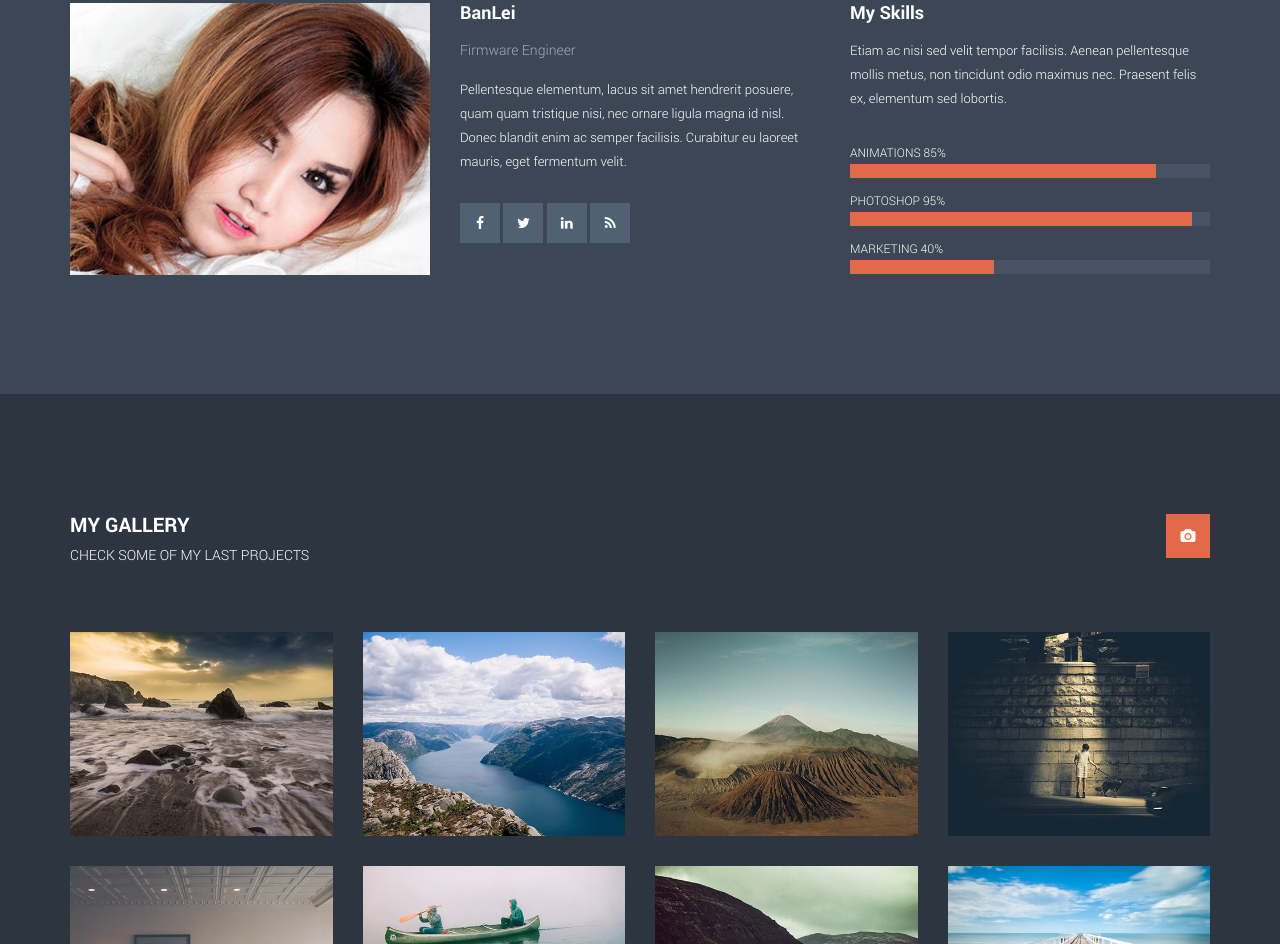
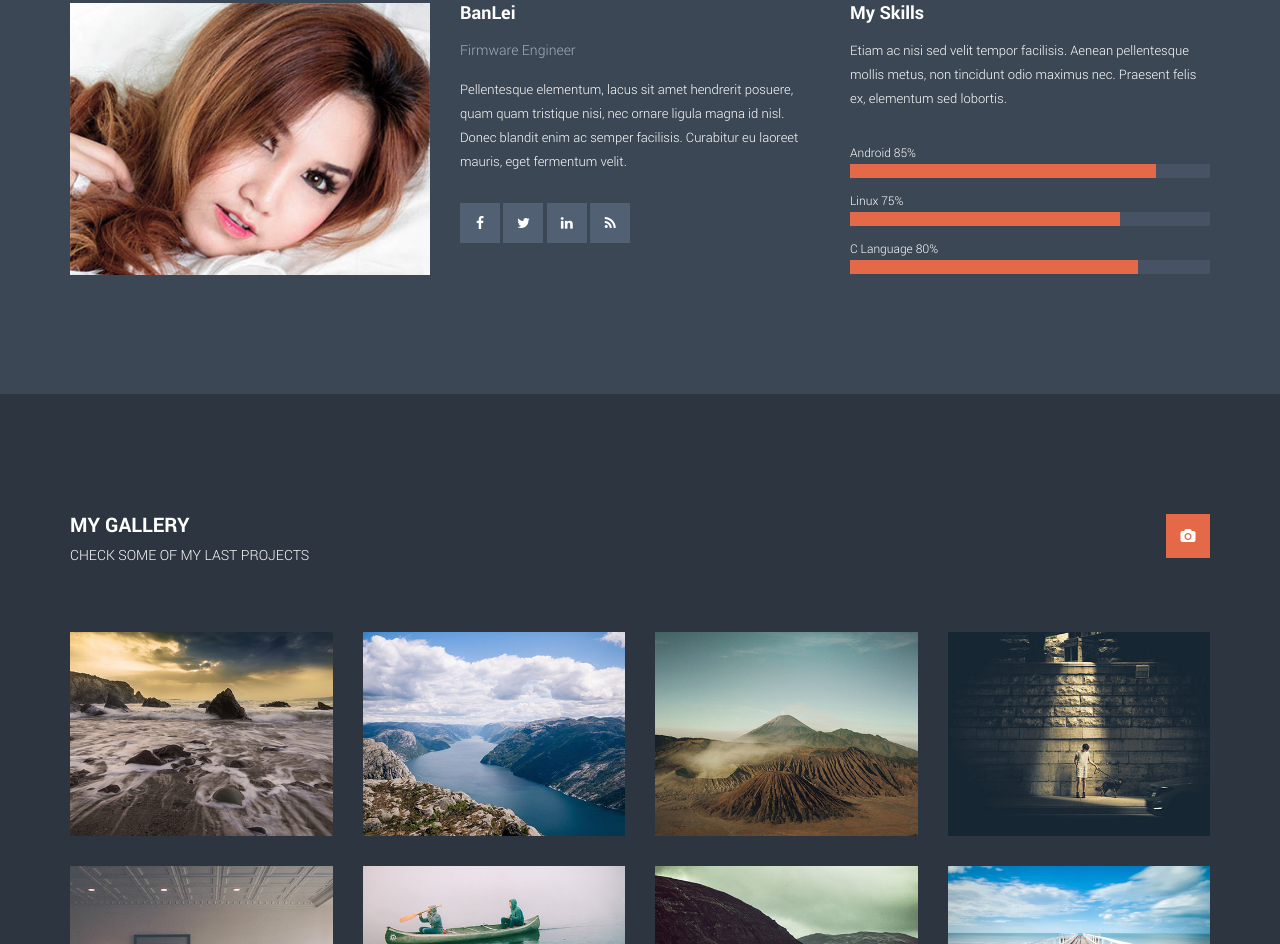
Before and after one commit to hearbeat/hearbeat.github.io, a plain HTML site: page index.html in a window 1280 px wide. Shown: the part 1105-2049 px from the top of the page. Drawn offline with Linux system fonts and the light colour scheme.

Commit message:
1. my Skill

```diff
--- a/index.html
+++ b/index.html
@@ -157,21 +157,27 @@
                             <p>Etiam ac nisi sed velit tempor facilisis. Aenean pellentesque mollis metus, non tincidunt odio maximus nec. Praesent felis ex, elementum sed lobortis.</p>
                             <ul class="progess-bars">
                                 <li>
-                                    <span>ANIMATIONS 85%</span>
+                                    <span>Android 85%</span>
                                     <div class="progress">
                                         <div class="progress-bar" role="progressbar" aria-valuenow="85" aria-valuemin="0" aria-valuemax="100" style="width: 85%;"></div>
                                     </div>
                                 </li>
                                 <li>
-                                    <span>PHOTOSHOP 95%</span>
+                                    <span>Linux 75%</span>
                                     <div class="progress">
-                                        <div class="progress-bar" role="progressbar" aria-valuenow="95" aria-valuemin="0" aria-valuemax="100" style="width: 95%;"></div>
+                                        <div class="progress-bar"
+											role="progressbar"
+											aria-valuenow="75" aria-valuemin="0"
+										aria-valuemax="100" style="width: 75%;"></div>
                                     </div>
                                 </li>
                                 <li>
-                                    <span>MARKETING 40%</span>
+                                    <span>C Language 80%</span>
                                     <div class="progress">
-                                        <div class="progress-bar" role="progressbar" aria-valuenow="40" aria-valuemin="0" aria-valuemax="100" style="width: 40%;"></div>
+                                        <div class="progress-bar"
+											role="progressbar"
+										aria-valuenow="80" aria-valuemin="0"
+									aria-valuemax="100" style="width: 80%;"></div>
                                     </div>
                                 </li>
                             </ul>
```
